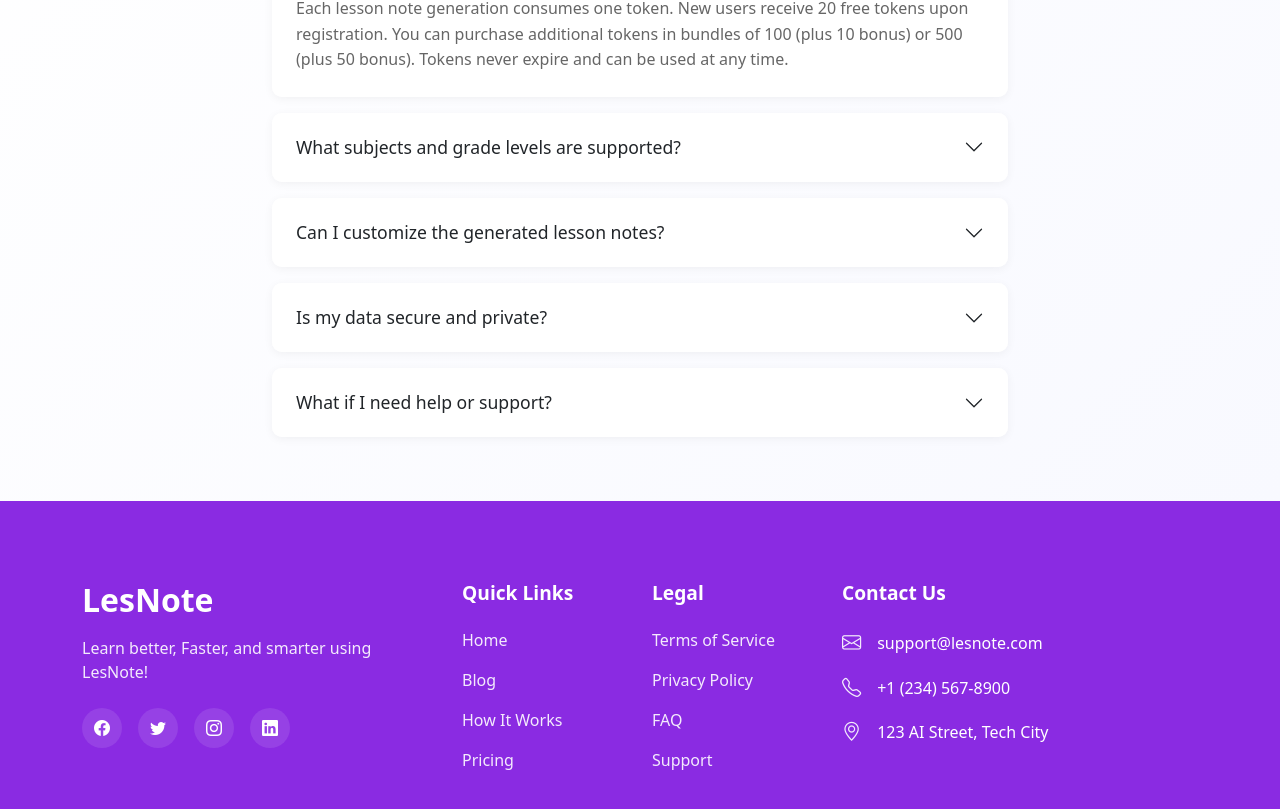
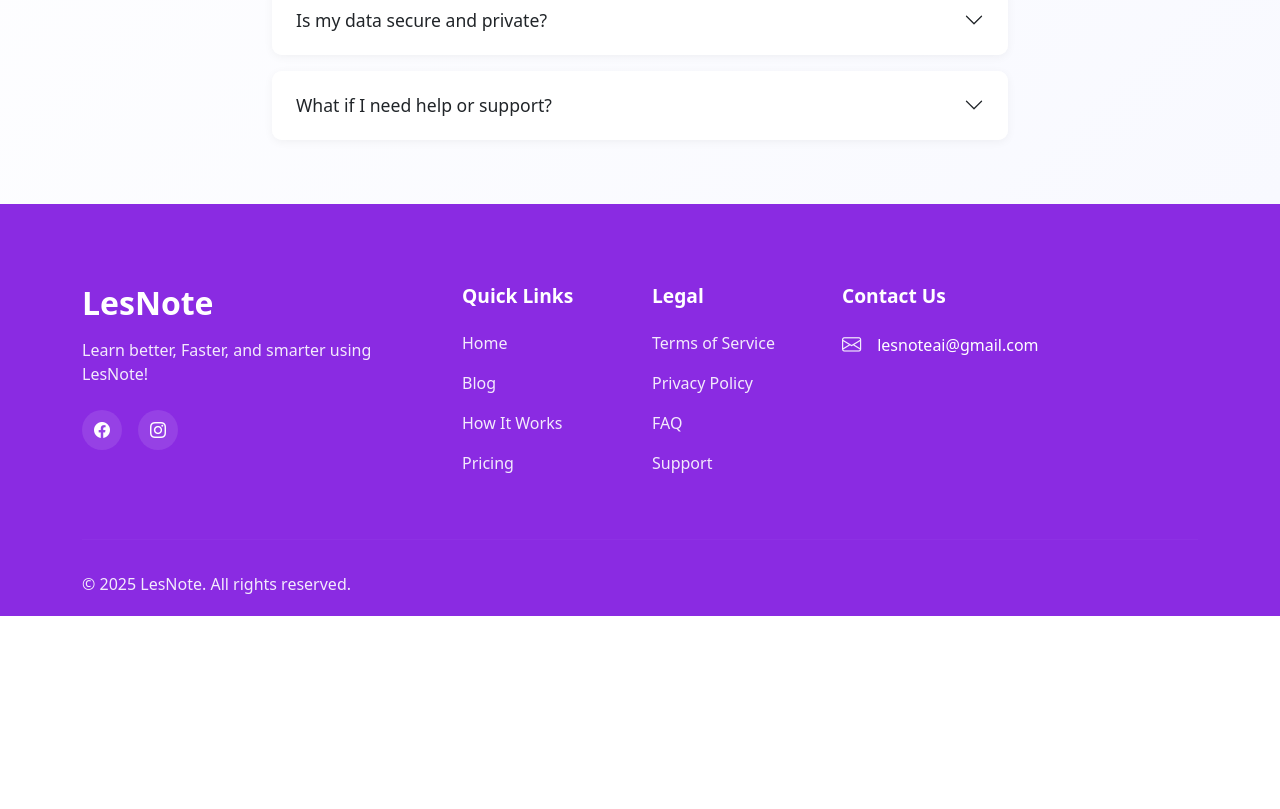
Before and after one commit to PaulSalako/lesnoteAi, a React (Vite) app: page / in a window 1280 px wide. Shown: the part 6246-7055 px from the top of the page. After the commit the page ends 6862 px from the top, so only its background shows below. Built offline with nearby package versions, Linux system fonts and the light colour scheme.

Commit message:
landing page edited

```diff
--- a/src/components/Footer.jsx
+++ b/src/components/Footer.jsx
@@ -1,5 +1,5 @@
 // src/components/Footer.jsx
-import React from 'react';
+// import React from 'react';
 import './styles/Footer.css';
 
 function Footer() {
@@ -13,18 +13,18 @@ function Footer() {
               <h3>LesNote</h3>
               <p>Learn better, Faster, and smarter using LesNote!</p>
               <div className="social-links mt-3">
-                <a href="#" className="social-link">
+                <a href="https://www.facebook.com/profile.php?id=61573763812396&mibextid=ZbWKwL" target='_blank' className="social-link">
                   <i className="bi bi-facebook"></i>
                 </a>
-                <a href="#" className="social-link">
+                {/* <a href="#" className="social-link">
                   <i className="bi bi-twitter"></i>
-                </a>
-                <a href="#" className="social-link">
+                </a> */}
+                <a href="https://www.instagram.com/lesnoteai?igsh=MmsxODdwanloZG0x" target='_blank' className="social-link">
                   <i className="bi bi-instagram"></i>
                 </a>
-                <a href="#" className="social-link">
+                {/* <a href="#" className="social-link">
                   <i className="bi bi-linkedin"></i>
-                </a>
+                </a> */}
               </div>
             </div>
           </div>
@@ -46,8 +46,8 @@ function Footer() {
             <ul className="footer-links">
               <li><a href="/terms">Terms of Service</a></li>
               <li><a href="/privacy">Privacy Policy</a></li>
-              <li><a href="/faq">FAQ</a></li>
-              <li><a href="/support">Support</a></li>
+              <li><a href="#faq">FAQ</a></li>
+              <li><a href="#contact">Support</a></li>
             </ul>
           </div>
 
@@ -57,16 +57,16 @@ function Footer() {
             <ul className="footer-contact">
               <li>
                 <i className="bi bi-envelope"></i>
-                <span>support@lesnote.com</span>
+                <span>lesnoteai@gmail.com</span>
               </li>
-              <li>
+              {/* <li>
                 <i className="bi bi-telephone"></i>
                 <span>+1 (234) 567-8900</span>
-              </li>
-              <li>
+              </li> */}
+              {/* <li>
                 <i className="bi bi-geo-alt"></i>
                 <span>123 AI Street, Tech City</span>
-              </li>
+              </li> */}
             </ul>
           </div>
         </div>
@@ -82,9 +82,8 @@ function Footer() {
             </div>
             <div className="col-md-6 text-md-end">
               <div className="footer-bottom-links">
-                <a href="/privacy">Privacy</a>
-                <a href="/terms">Terms</a>
-                <a href="/sitemap">Sitemap</a>
+                {/* <a href="/privacy">Privacy</a> */}
+                {/* <a href="/terms">Terms</a> */}
               </div>
             </div>
           </div>
--- a/src/components/Support.jsx
+++ b/src/components/Support.jsx
@@ -99,7 +99,7 @@ function Support() {
     </div>
 
     {/* Contact Information */}
-    <div className="row mt-5">
+    {/* <div className="row mt-5">
       <div className="col-lg-8 mx-auto">
         <div className="contact-info text-center">
           <h4 className="mb-4">Additional Contact Information</h4>
@@ -119,7 +119,7 @@ function Support() {
           </div>
         </div>
       </div>
-    </div>
+    </div> */}
   </div>
 </section>
   );
```
